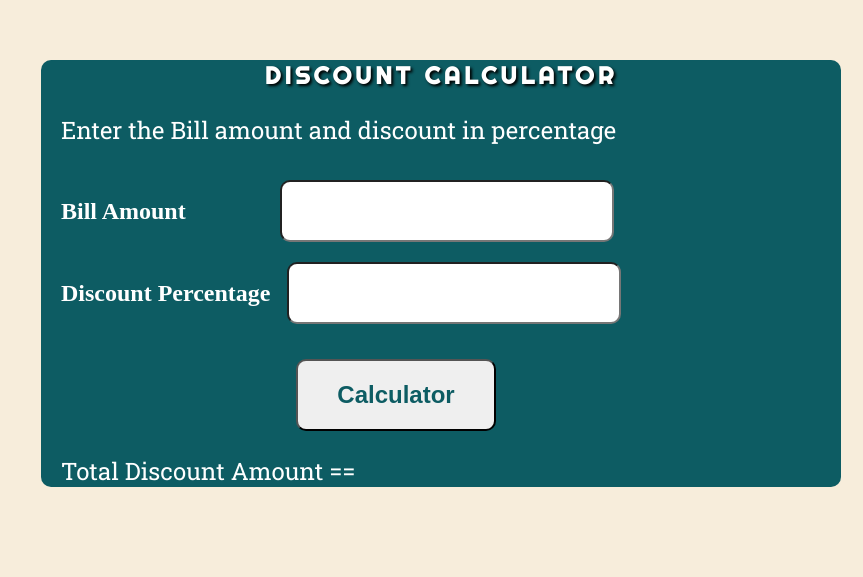
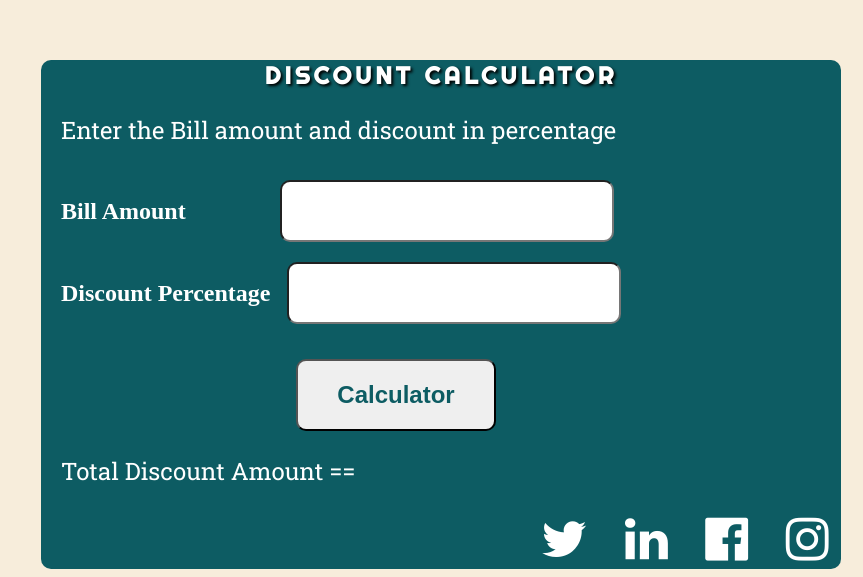
Before and after one commit to LokeshBanarse/discount-calculator, a plain HTML site: page index.html in a window 1280 px wide. Shown: the part 240-817 px from the top of the page, without its empty margins (417-1280 px from the left). Drawn offline with Linux system fonts and the light colour scheme.

Commit message:
update
update with  icon

```diff
--- a/index.html
+++ b/index.html
@@ -7,7 +7,8 @@
     <title>Discount-Calculator</title>
     <!-- External CSS link -->
     <link rel="stylesheet" href="style.css">
-
+    <!--  Social media icon -->
+    <link rel="stylesheet" href="https://cdnjs.cloudflare.com/ajax/libs/font-awesome/4.7.0/css/font-awesome.min.css">
     <!-- Google Font Family link -->
     <link rel="preconnect" href="https://fonts.googleapis.com">
     <link rel="preconnect" href="https://fonts.gstatic.com" crossorigin>
@@ -26,6 +27,12 @@
             <button id="calculator"> Calculator </button>
         </form>
         <p id="total"> Total Discount Amount == </p>
+      <div class="socialMedia">
+         <a href="https://www.twitter.com/" target="_blank"><i class="fa fa-twitter" aria-hidden="true"></i></a>
+         <a href="https://www.linkedin.com/login" taqrget="_blank"><i class="fa fa-linkedin" aria-hidden="true"></i></a>
+         <a href="https://www.facebook.com/" target="_blank"><i class="fa fa-facebook-official" aria-hidden="true"></i></a>
+         <a href="https://www.instagram.com" target="_blank"><i class="fa fa-instagram" aria-hidden="true"></i></a>
+       </div>
     </div>
 
 </body>
--- a/style.css
+++ b/style.css
@@ -57,3 +57,9 @@ input{
 #total{
     text-align: centers;
 }
+.socialMedia{
+    font-size: 50px;
+   margin-left: 500px;
+   word-spacing: 25px;
+
+}
```
